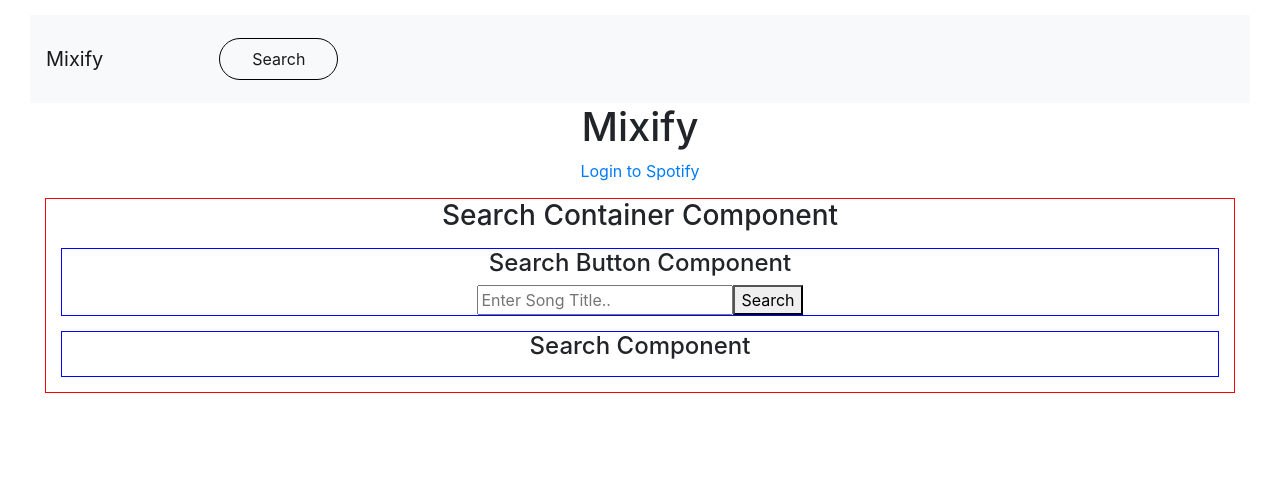
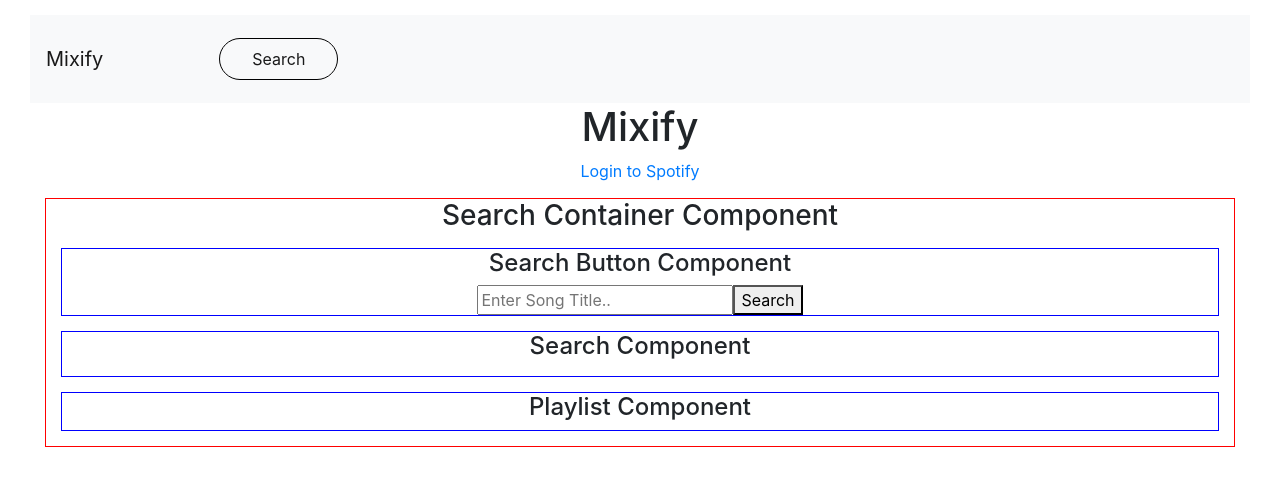
Before and after one commit to dylance/test-servers, a React (Create React App) app in the folder react-test/: page / in a window 1280 px wide. Shown: the top 486 px of the page. Built offline with nearby package versions, Linux system fonts and the light colour scheme; what spotify-web-api-js would draw is missing.

Commit message:
next commit will rework code: DRY, better data flow

```diff
--- /dev/null
+++ b/react-test/src/Playlist.js
@@ -0,0 +1,18 @@
+import React, { Component } from 'react';
+
+export default class Playlist extends Component {
+
+	render() {
+
+
+
+
+
+		return (
+      <div className="App Search-border">
+        <h4>Playlist Component</h4>
+
+     </div>
+		)
+	}
+}
--- a/react-test/src/SearchContainer.js
+++ b/react-test/src/SearchContainer.js
@@ -1,6 +1,7 @@
 import React, { Component } from 'react';
 import Search from './Search'
 import SearchButton from './SearchButton'
+import Playlist from './Playlist'
 
 import SpotifyWebApi from 'spotify-web-api-js';
 const spotifyApi = new SpotifyWebApi();
@@ -24,11 +25,7 @@
         // song: '',
         // albumCover: ''
       },
-      playlist: {
-        artistPl: '',
-        songPl: '',
-        albumCoverPl: ''
-      },
+      playlist: []
     }
     this.getNowPlaying = this.getNowPlaying.bind(this);
   }
@@ -78,9 +75,7 @@
                   <button onClick={ () => { this.addSong(data.id) } }>
                     Add
                   </button>
-                  <div>
-                    Spotify ID: { data.id }
-                  </div>
+
                </div>
               )
             }),
@@ -131,6 +126,7 @@
           // albumImage={ this.state.nowPlaying.albumCover }
           addSong={ (e) => { this.addSong(e) } }
         />
+        <Playlist />
       </div>
 		)
 	}
```
Also changed, not shown: react-test/src/Playlist.css (added).
